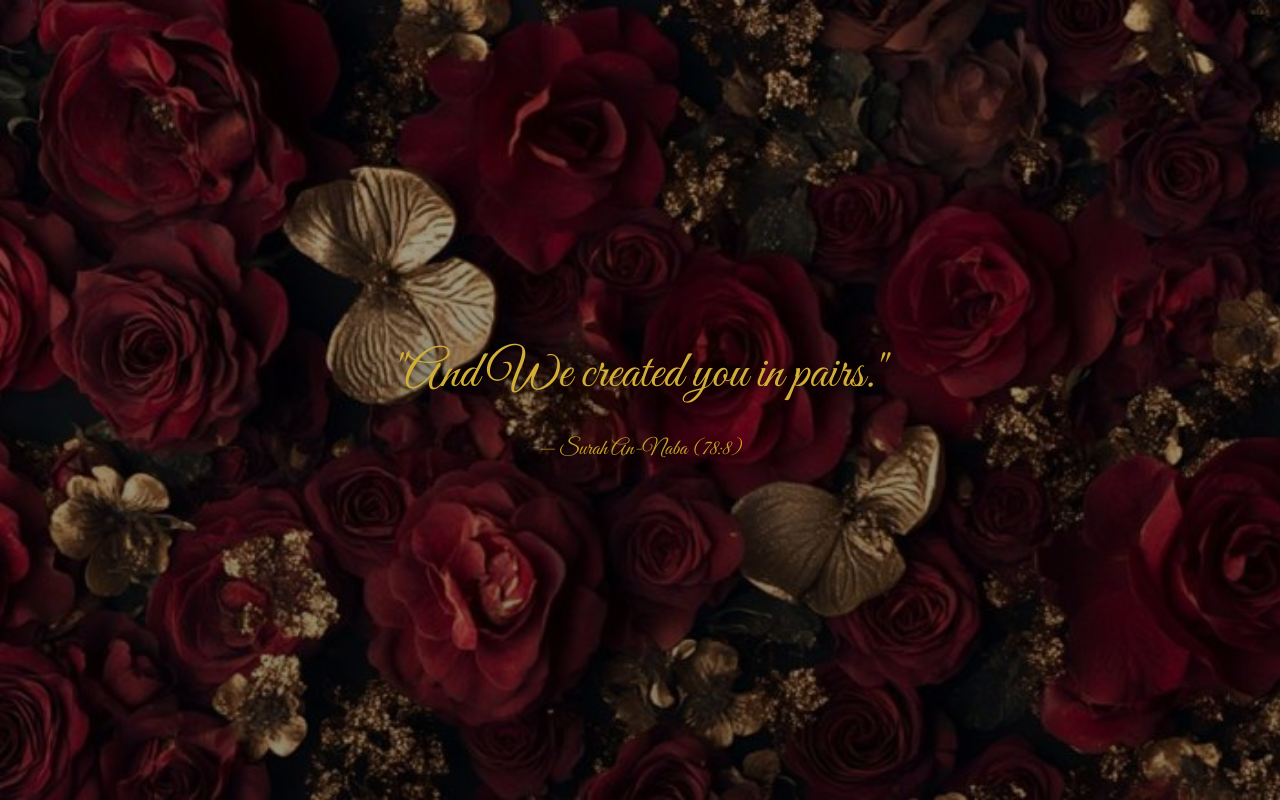
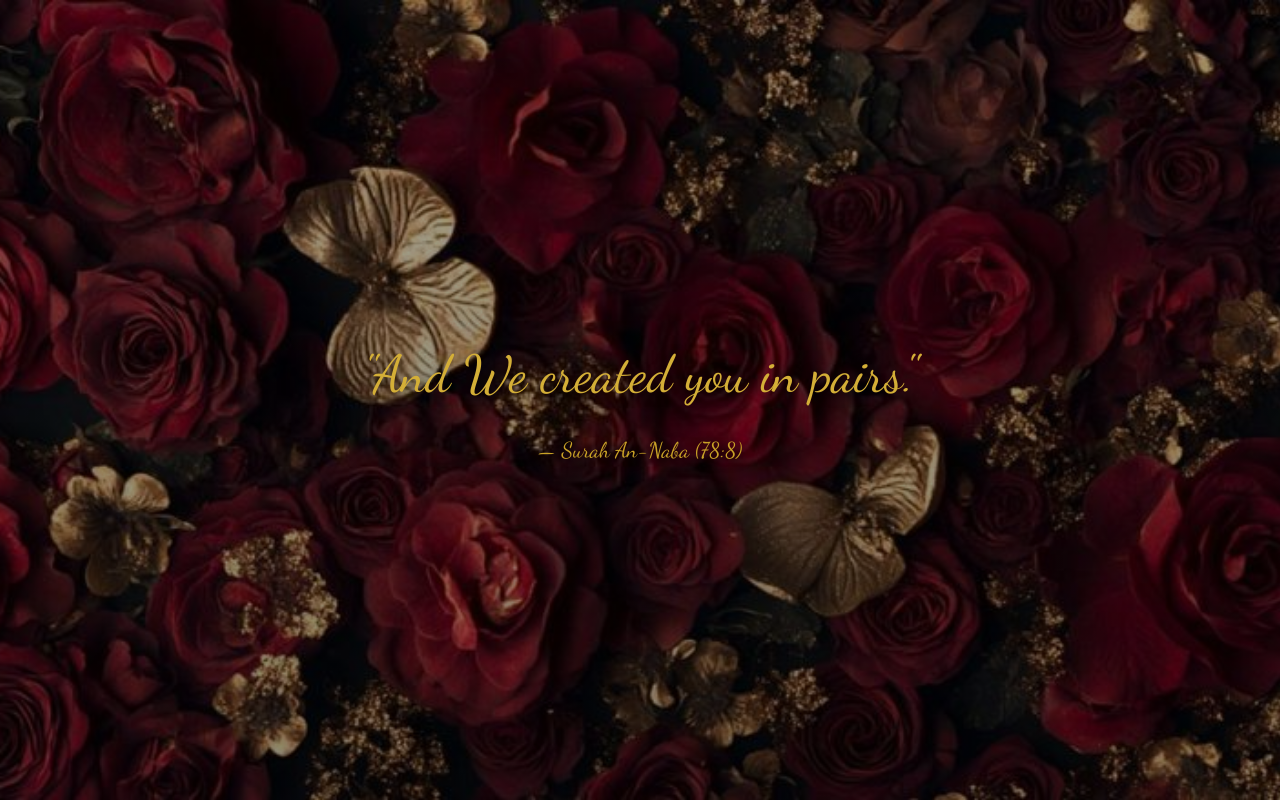
Before and after one commit to zainabimann/jaweriaandfaiq, a website: page jaweria-faiq-barat/index.html in a window 1280 px wide. Shown: the top 800 px of the page. Drawn offline with nearby package versions, Linux system fonts and the light colour scheme.

Commit message:
bg1-change3

```diff
--- a/jaweria-faiq-barat/index.html
+++ b/jaweria-faiq-barat/index.html
@@ -6,7 +6,7 @@
   <title>Jaweria & Faiq — Barat Invitation</title>
   <link rel="preconnect" href="https://fonts.googleapis.com" />
   <link rel="preconnect" href="https://fonts.gstatic.com" crossorigin />
-  <link href="https://fonts.googleapis.com/css2?family=Cormorant+Garamond:ital,wght@0,400;0,500;0,600;0,700;1,400;1,500&family=Great+Vibes&family=Poppins:wght@300;400;500&display=swap" rel="stylesheet" />
+  <link href="https://fonts.googleapis.com/css2?family=Cormorant+Garamond:ital,wght@0,400;0,500;0,600;0,700;1,400;1,500&family=Dancing+Script:wght@400;500;600;700&family=Poppins:wght@300;400;500&display=swap" rel="stylesheet" />
   <style>
     :root {
       --blush: #fdf6f0;
@@ -108,21 +108,21 @@
     }
 
     .intro-names .name {
-      font-family: "Great Vibes", cursive;
+      font-family: "Dancing Script", cursive;
       font-size: clamp(3rem, 10vw, 5rem);
       color: #d4af37;
       text-shadow: 0 2px 12px rgba(0, 0, 0, 0.6);
     }
 
     .intro-names .ampersand {
-      font-family: "Great Vibes", cursive;
+      font-family: "Dancing Script", cursive;
       font-size: clamp(2.5rem, 8vw, 4rem);
       color: #f0d878;
       text-shadow: 0 2px 12px rgba(0, 0, 0, 0.6);
     }
 
     .intro-verse-text {
-      font-family: "Great Vibes", cursive;
+      font-family: "Dancing Script", cursive;
       font-size: clamp(2rem, 6vw, 3.25rem);
       font-weight: 400;
       color: #d4af37;
@@ -132,7 +132,7 @@
     }
 
     .intro-verse-ref {
-      font-family: "Great Vibes", cursive;
+      font-family: "Dancing Script", cursive;
       font-size: clamp(1.1rem, 3vw, 1.35rem);
       color: #c9a227;
       font-style: normal;
```
